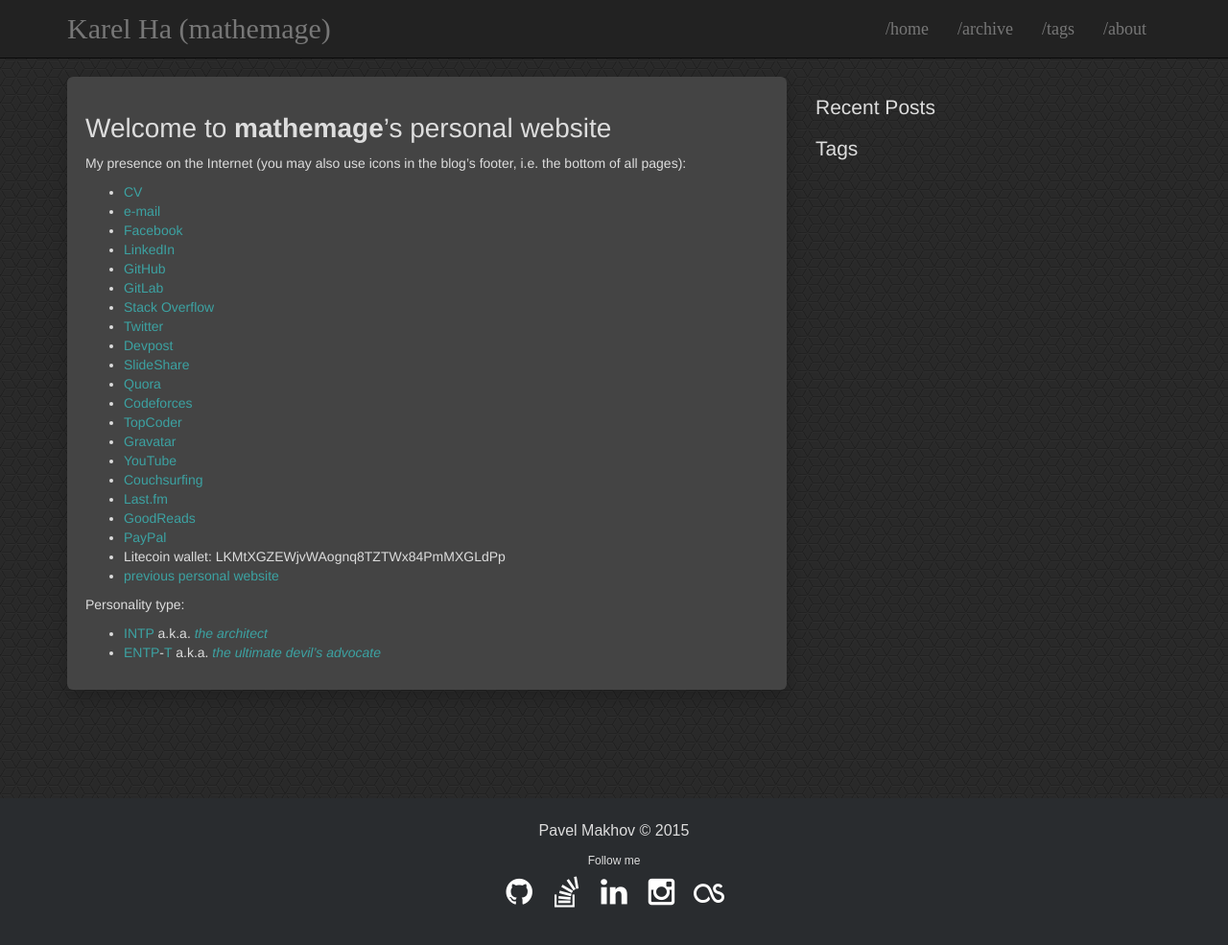
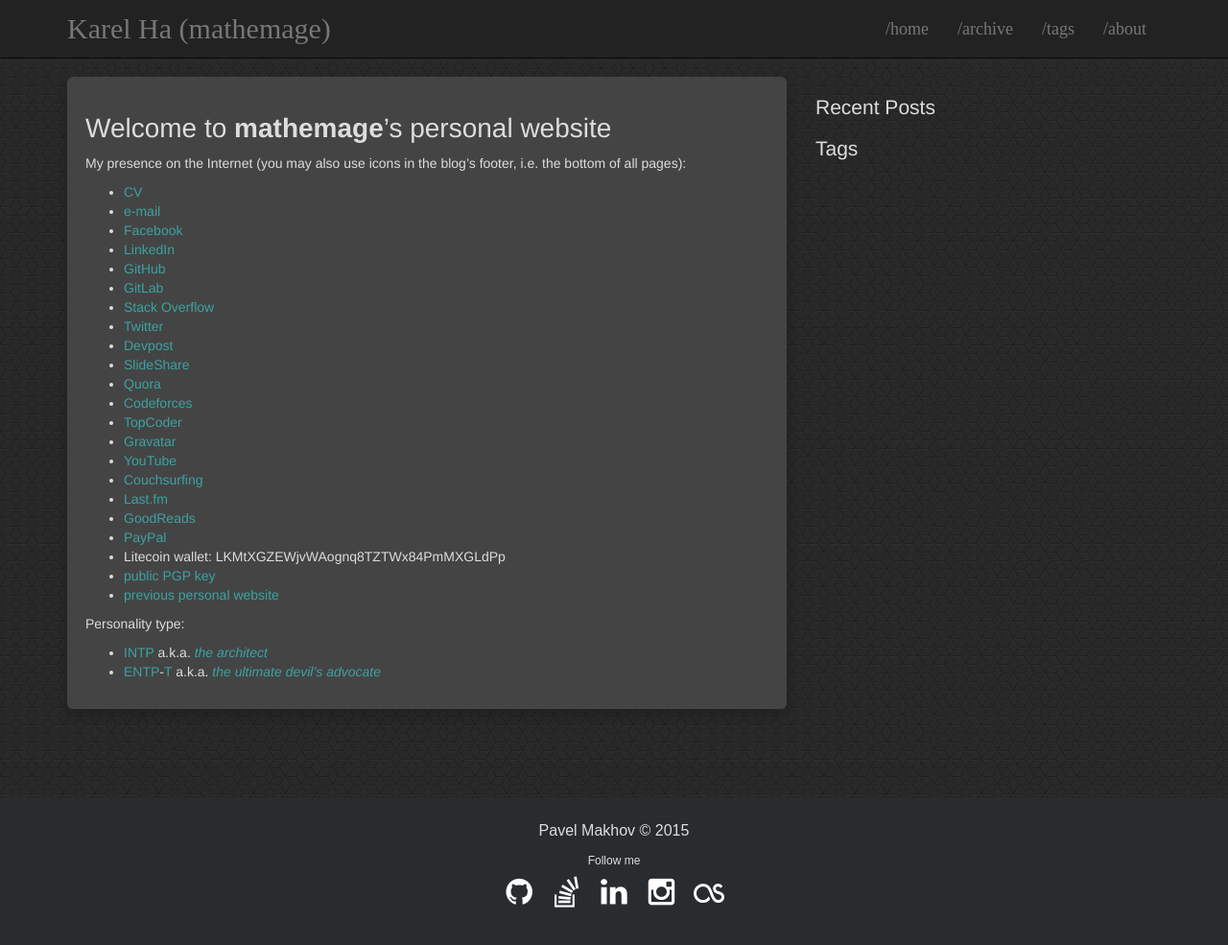
Before and after one commit to mathemage/mathemage.github.io, a Jekyll site: the page built from index.md, in a window 1280 px wide and 1009 px high. Shown: the top 985 px of the window at 96% size. Built offline with Jekyll 4.4.1, drawn with Linux system fonts in a browser that asks for light colours; our own code applies the rules of GitHub Pages for plain Markdown files.

Commit message:
Add public PGP key to index.md

```diff
--- a/index.md
+++ b/index.md
@@ -22,6 +22,7 @@
 * [GoodReads](https://www.goodreads.com/user/show/12203203-mathemage)
 * [PayPal](https://paypal.me/mathemage)
 * Litecoin wallet: LKMtXGZEWjvWAognq8TZTWx84PmMXGLdPp
+* [public PGP key](./attachments/gpg2-public-key-mathemage@gmail.com.txt)
 * [previous personal website](https://sites.google.com/site/mathemage/)
 
 Personality type:
```
